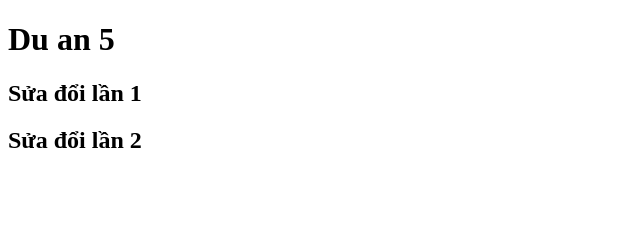
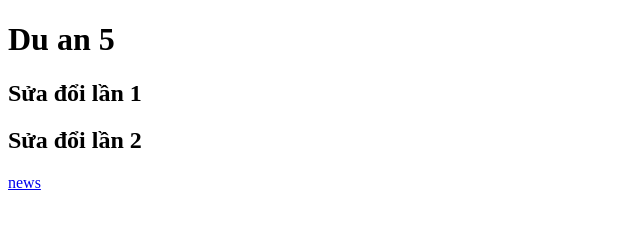
Before and after one commit to Chuong-1507/duan-5, a plain HTML site: page index.html in a window 1280 px wide. Shown: the full height of the page, 0-640 px from the left. Drawn offline with Linux system fonts and the light colour scheme.

Commit message:
update lan 6

```diff
--- a/index.html
+++ b/index.html
@@ -9,5 +9,6 @@
     <h1>Du an 5</h1>
     <h2>Sửa đổi lần 1</h2>
     <h2>Sửa đổi lần 2</h2>
+    <a href="new1.html">news</a>
 </body>
 </html>
```
